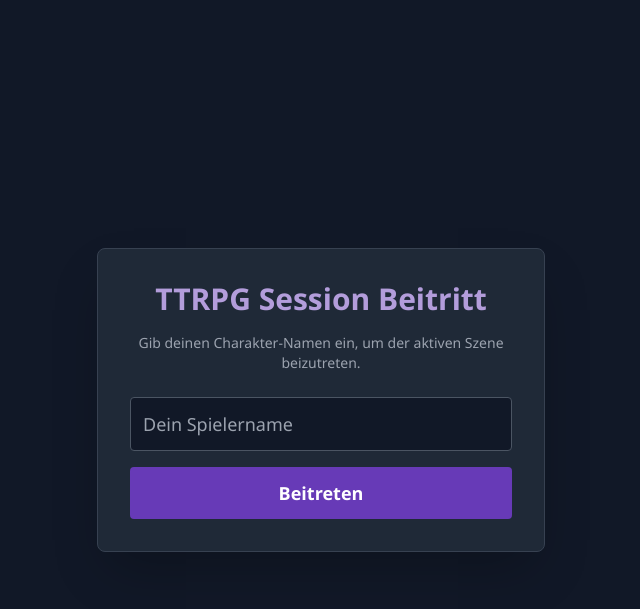
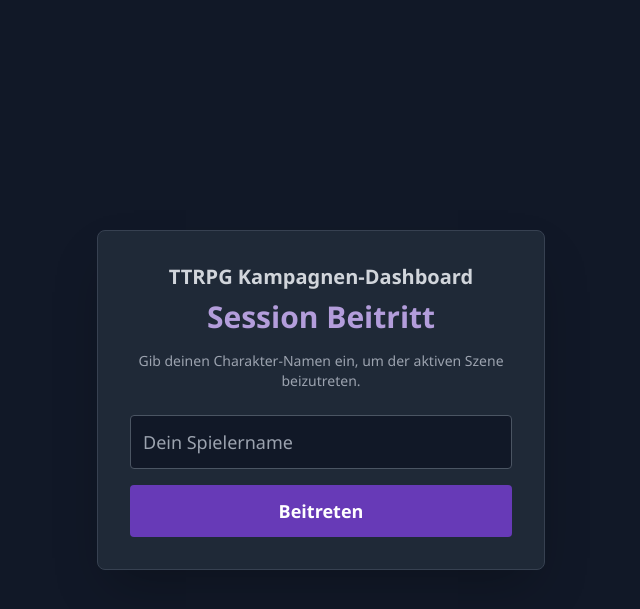
Before and after one commit to antonbader/vttrpg, a Flask app: page /player in a window 1280 px wide. Shown: the top 609 px of the page, without its empty margins (319-959 px from the left). Run offline with Flask 3, Linux system fonts and the light colour scheme; some libraries are stand-ins or nearby versions.

Commit message:
feat: Make application title configurable via config.py
- Add APP_TITLE setting to config.py
- Use Flask context_processor in app.py to expose app_title globally to all templates
- Update templates/index.html to use the configurable app_title
- Update templates/gm_login.html to stack the app_title above "Spielleiter Login"
- Update templates/player_login.html to stack the app_title above the login heading and rename it to "Session Beitritt"

Co-authored-by: antonbader <239675115+antonbader@users.noreply.github.com>

```diff
--- a/app.py
+++ b/app.py
@@ -32,6 +32,10 @@ from models import Campaign, Adventure, Template, Scene, TokenInstance
 # Initialize database
 with app.app_context():
     db.create_all()
+
+@app.context_processor
+def inject_app_title():
+    return dict(app_title=config.APP_TITLE)
 
 @app.route('/gm/login', methods=['GET', 'POST'])
 def gm_login():
--- a/config.py
+++ b/config.py
@@ -9,3 +9,6 @@ SERVER_PORT = 5000
 # The hostname or IP address used for generating absolute links for players and display
 # e.g., "localhost", "192.168.1.100"
 HOST_URL = "localhost"
+
+# The title of the application displayed on the dashboard and login pages
+APP_TITLE = "TTRPG Kampagnen-Dashboard"
--- a/templates/gm_login.html
+++ b/templates/gm_login.html
@@ -26,6 +26,7 @@
 </head>
 <body class="min-h-screen flex items-center justify-center">
     <div class="bg-gray-800 p-8 rounded-lg shadow-xl border border-gray-700 w-full max-w-md text-center">
+        <h2 class="text-xl font-bold text-gray-300 mb-2">{{ app_title }}</h2>
         <h1 class="text-3xl font-bold text-brand-light mb-6">Spielleiter Login</h1>
 
         {% with messages = get_flashed_messages(with_categories=true) %}
--- a/templates/index.html
+++ b/templates/index.html
@@ -28,7 +28,7 @@
 <body class="min-h-screen pb-10">
     <header class="bg-brand-dark text-white p-6 text-center shadow-lg mb-8 flex justify-between items-center">
         <div class="w-24"></div> <!-- Spacer for centering -->
-        <h1 class="text-3xl font-bold">TTRPG Kampagnen-Dashboard</h1>
+        <h1 class="text-3xl font-bold">{{ app_title }}</h1>
         <div class="w-24 flex justify-end gap-2 text-right">
             <button id="btn-fullscreen" class="text-sm bg-gray-700 hover:bg-gray-600 px-3 py-1 rounded text-gray-200 transition-colors font-bold" title="Vollbild">⛶</button>
             <a href="{{ url_for('gm_logout') }}" class="text-sm bg-gray-700 hover:bg-gray-600 px-3 py-1 rounded text-gray-200 transition-colors">Logout</a>
--- a/templates/player_login.html
+++ b/templates/player_login.html
@@ -26,7 +26,8 @@
 </head>
 <body class="flex justify-center items-center h-screen bg-gray-900">
     <div class="bg-gray-800 p-8 rounded-lg shadow-2xl border border-gray-700 w-full max-w-md text-center">
-        <h2 class="text-3xl font-bold text-brand-light mb-4">TTRPG Session Beitritt</h2>
+        <h2 class="text-xl font-bold text-gray-300 mb-2">{{ app_title }}</h2>
+        <h2 class="text-3xl font-bold text-brand-light mb-4">Session Beitritt</h2>
         <p class="mb-6 text-gray-400 text-sm">Gib deinen Charakter-Namen ein, um der aktiven Szene beizutreten.</p>
         <form method="POST" class="space-y-4">
             <input type="text" name="player_name" placeholder="Dein Spielername" required class="w-full p-3 bg-gray-900 border border-gray-600 rounded text-white focus:outline-none focus:border-brand-light text-lg">
```
